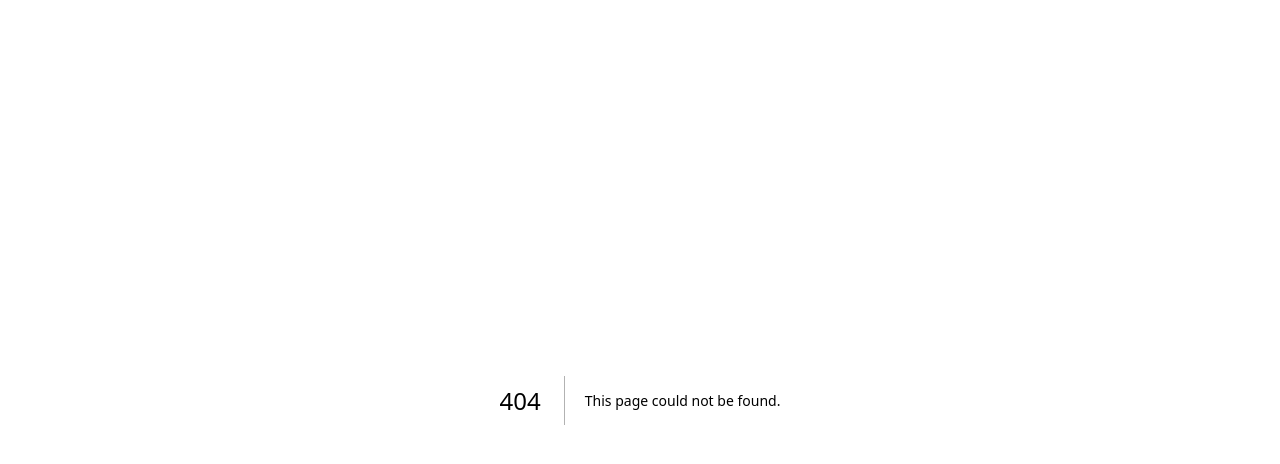
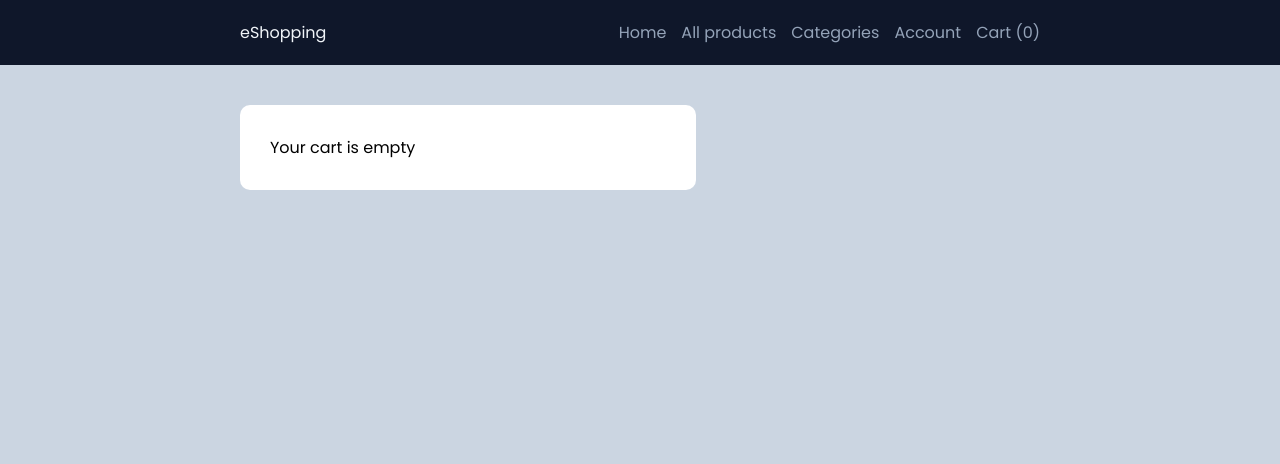
Before and after one commit to jsaique/ecomm-front, a Next.js app: page /cart in a window 1280 px wide. Before the commit this address had no page. Shown: the top 464 px of the page. Built offline with nearby package versions, Linux system fonts and the light colour scheme.

Commit message:
Working on Cart

```diff
--- a/components/Button.jsx
+++ b/components/Button.jsx
@@ -17,6 +17,12 @@ export const ButtonStyle = css`
   font-family: "Poppins", sans-serif;
   font-weight: 500;
   ${(props) =>
+    props.block &&
+    css`
+      display: block;
+      width: 100%;
+    `}
+  ${(props) =>
     props.white &&
     !props.outline &&
     css`
@@ -30,6 +36,21 @@ export const ButtonStyle = css`
       background-color: transparent;
       color: #f1f5f9;
       border: 2px solid #f1f5f9;
+    `}
+  ${(props) =>
+    props.black &&
+    !props.outline &&
+    css`
+      background-color: #0f172a;
+      color: #f1f5f9;
+    `}
+  ${(props) =>
+    props.black &&
+    props.outline &&
+    css`
+      background-color: transparent;
+      color: #0f172a;
+      border: 2px solid #0f172a;
     `}
   ${(props) =>
     props.primary &&
--- /dev/null
+++ b/components/CartContext.jsx
@@ -0,0 +1,29 @@
+const { createContext, useState, useEffect } = require("react");
+
+export const CartContext = createContext({});
+
+export function CartContextProvider({ children }) {
+  const ls = typeof window !== "undefined" ? window.localStorage : null;
+  const [cartProducts, setCartProducts] = useState([]);
+  // Saving the cart number in localStorage
+  useEffect(() => {
+    if (cartProducts?.length > 0) {
+      ls?.setItem("cart", JSON.stringify(cartProducts));
+    }
+  }, [cartProducts]);
+  // Keep track of cart length on reload
+  useEffect(() => {
+    if (ls && ls.getItem("cart")) {
+      setCartProducts(JSON.parse(ls.getItem("cart")));
+    }
+  }, []);
+  // Adding the product to the cart
+  const addProduct = function (productID) {
+    setCartProducts((prev) => [...prev, productID]);
+  };
+  return (
+    <CartContext.Provider value={{ cartProducts, setCartProducts, addProduct }}>
+      {children}
+    </CartContext.Provider>
+  );
+}
--- a/components/Header.jsx
+++ b/components/Header.jsx
@@ -1,8 +1,11 @@
 import Link from "next/link";
 import styled from "styled-components";
 import Center from "@/components/Center";
+import { useContext } from "react";
+import { CartContext } from "./CartContext";
 
 export default function Header() {
+  const { cartProducts } = useContext(CartContext);
   return (
     <StyledHeader>
       <Center>
@@ -13,7 +16,7 @@ export default function Header() {
             <NavLink href={"/products"}>All products</NavLink>
             <NavLink href={"/categories"}>Categories</NavLink>
             <NavLink href={"/accounts"}>Account</NavLink>
-            <NavLink href={"/cart"}>Cart (0)</NavLink>
+            <NavLink href={"/cart"}>Cart ({cartProducts.length})</NavLink>
           </StyledNav>
         </Wrapper>
       </Center>
--- a/components/ProductBox.jsx
+++ b/components/ProductBox.jsx
@@ -2,9 +2,13 @@ import styled from "styled-components";
 import Button from "@/components/Button";
 import { FaShoppingCart } from "react-icons/fa";
 import Link from "next/link";
+import { useContext } from "react";
+import { CartContext } from "@/components/CartContext";
 
 export default function ProductBox({ _id, title, description, price, images }) {
   const url = "/products/" + _id;
+  const { addProduct } = useContext(CartContext);
+
   return (
     <ProductWrapper>
       <WhiteBox href={url}>
@@ -16,7 +20,7 @@ export default function ProductBox({ _id, title, description, price, images }) {
         <Title href={url}>{title}</Title>
         <PriceRow>
           <Price>${price}</Price>
-          <Button primary={1} outline={1}>
+          <Button onClick={() => addProduct(_id)} primary={1} outline={1}>
             <FaShoppingCart />
             Add
           </Button>
--- a/package.json
+++ b/package.json
@@ -9,6 +9,7 @@
     "lint": "next lint"
   },
   "dependencies": {
+    "axios": "^1.6.1",
     "eslint": "8.53.0",
     "eslint-config-next": "14.0.1",
     "mongoose": "^8.0.0",
--- a/pages/_app.js
+++ b/pages/_app.js
@@ -1,10 +1,13 @@
+import { CartContextProvider } from "@/components/CartContext";
 import { createGlobalStyle } from "styled-components";
 
 export default function App({ Component, pageProps }) {
   return (
     <>
       <GlobalStyles />
-      <Component {...pageProps} />
+      <CartContextProvider>
+        <Component {...pageProps} />
+      </CartContextProvider>
     </>
   );
 }
--- /dev/null
+++ b/pages/api/cart.js
@@ -0,0 +1,8 @@
+import { mongooseConnect } from "@/lib/mongoose";
+import { Product } from "@/models/Product";
+
+export default async function handler(req, res) {
+  await mongooseConnect();
+  const ids = req.body.ids;
+  res.json(await Product.find({ _id: ids }));
+}
--- /dev/null
+++ b/pages/cart.jsx
@@ -0,0 +1,73 @@
+import Button from "@/components/Button";
+import { CartContext } from "@/components/CartContext";
+import Center from "@/components/Center";
+import Header from "@/components/Header";
+import { useContext, useEffect, useState } from "react";
+import styled from "styled-components";
+import axios from "axios";
+
+export default function CartPage() {
+  const { cartProducts } = useContext(CartContext);
+  const [products, setProducts] = useState([]);
+
+  useEffect(() => {
+    if (cartProducts.length > 0) {
+      axios
+        .post("/api/cart", { ids: cartProducts })
+        .then((response) => setProducts(response.data));
+    }
+  }, [cartProducts]);
+
+  return (
+    <>
+      <Header />
+      <Center>
+        <ColumWrapper>
+          <Box>
+            {!cartProducts?.length && <div>Your cart is empty</div>}
+            {products.length > 0 && (
+              <>
+                <Title>Cart</Title>
+                {products.map((product) => (
+                  <div>
+                    {product.title}:{" "}
+                    {cartProducts.filter((id) => id === product._id).length}
+                  </div>
+                ))}
+              </>
+            )}
+          </Box>
+          {!!cartProducts?.length && (
+            <Box>
+              <Title>Order Information</Title>
+              <input type="text" placeholder="Address" />
+              <input type="text" placeholder="Address 2" />
+              <Button block={1} black={1}>
+                Continue to payment
+              </Button>
+            </Box>
+          )}
+        </ColumWrapper>
+      </Center>
+    </>
+  );
+}
+
+const ColumWrapper = styled.div`
+  display: grid;
+  grid-template-columns: 1.2fr 0.8fr;
+  gap: 40px;
+  margin-top: 40px;
+`;
+
+const Box = styled.div`
+  background-color: #fff;
+  border-radius: 10px;
+  padding: 30px;
+`;
+
+const Title = styled.h2`
+  font-size: 2rem;
+  margin: 30px 0 20px;
+  font-weight: 400;
+`;
```
Also changed, not shown: components/Featured.jsx (+8 -1 lines), 1 other file (tests, documents, lock files or other folders).
